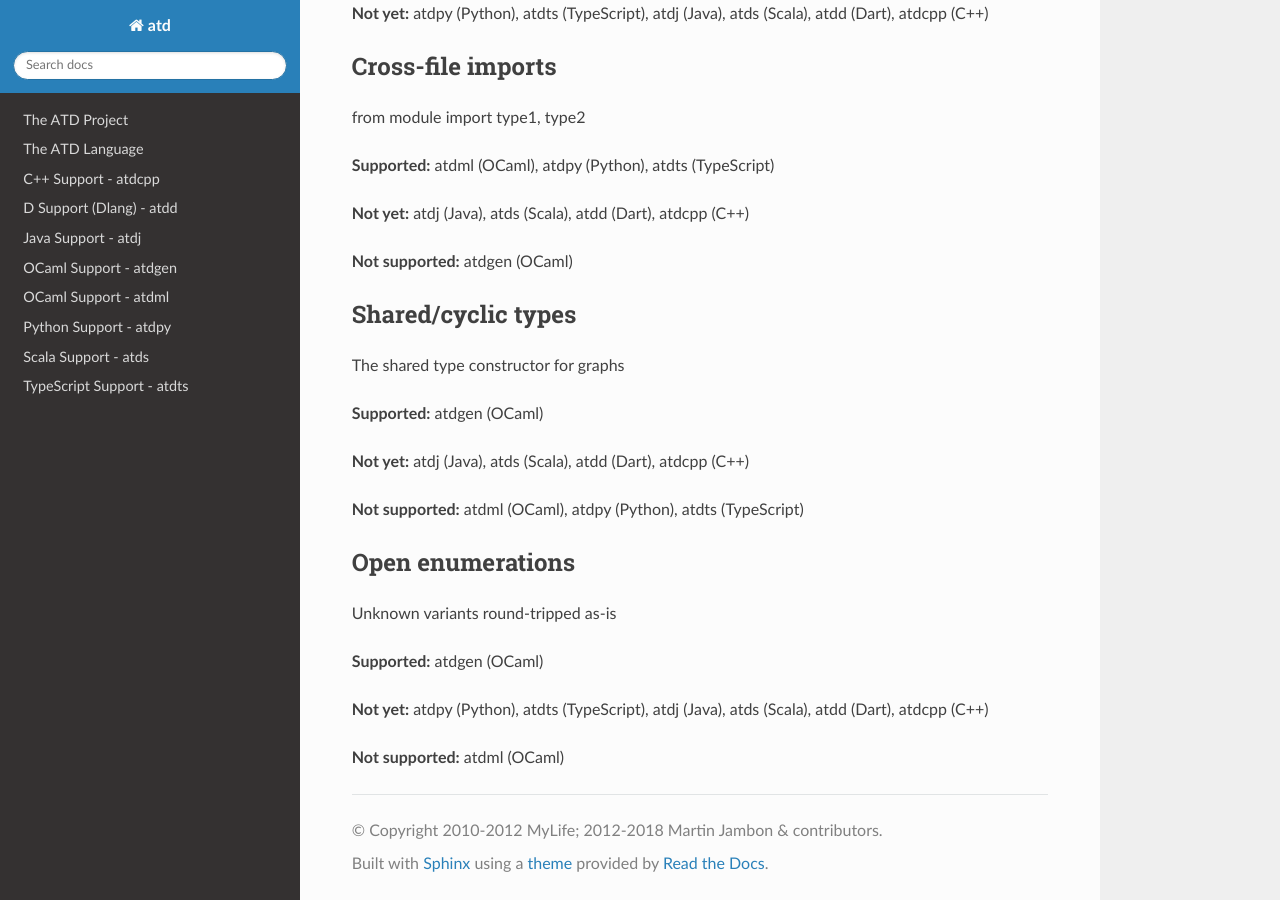
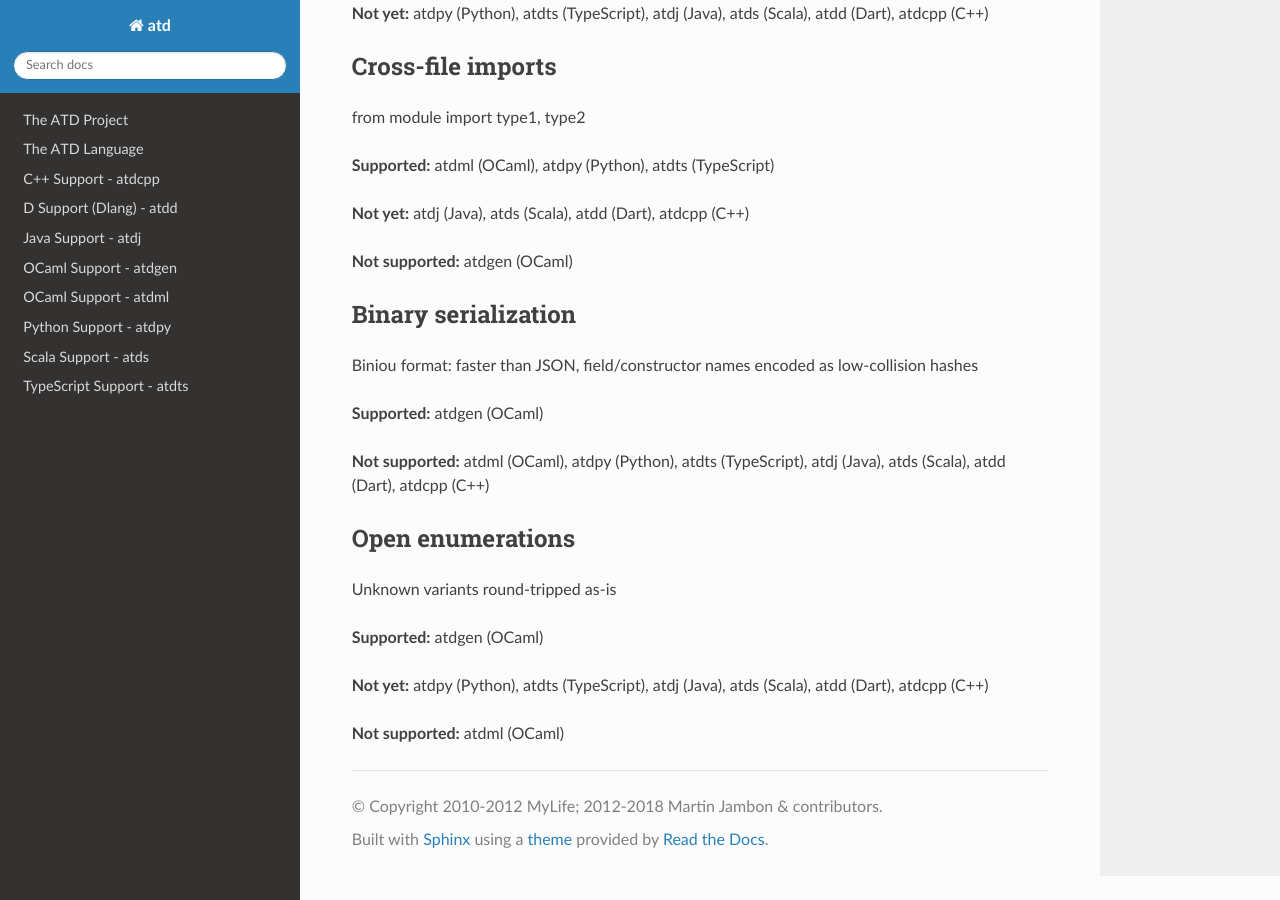
Before and after one commit to ahrefs/atd, a Sphinx documentation site: the page built from doc/support-matrix.rst, in a window 1280 px wide and 900 px high, scrolled down 3446 px. Built offline with Sphinx 7.4.7 and the Read the Docs theme 3.1.0, drawn with Linux system fonts in a browser that asks for light colours.

Commit message:
support-matrix: replace 'shared' with 'binary_serialization'
'shared' was specific to Biniou/OCaml and is no longer supported.
Replace it with 'binary_serialization' (Biniou format), supported
only by atdgen.

Co-Authored-By: Claude Sonnet 4.6 <noreply@anthropic.com>

```diff
--- a/doc/support-matrix.rst
+++ b/doc/support-matrix.rst
@@ -151,16 +151,14 @@ from module import type1, type2
 
 **Not supported:** atdgen (OCaml)
 
-Shared/cyclic types
-~~~~~~~~~~~~~~~~~~~
+Binary serialization
+~~~~~~~~~~~~~~~~~~~~
 
-The shared type constructor for graphs
+Biniou format: faster than JSON, field/constructor names encoded as low-collision hashes
 
 **Supported:** atdgen (OCaml)
 
-**Not yet:** atdj (Java), atds (Scala), atdd (Dart), atdcpp (C++)
-
-**Not supported:** atdml (OCaml), atdpy (Python), atdts (TypeScript)
+**Not supported:** atdml (OCaml), atdpy (Python), atdts (TypeScript), atdj (Java), atds (Scala), atdd (Dart), atdcpp (C++)
 
 Open enumerations
 ~~~~~~~~~~~~~~~~~
```
Also changed, not shown: 1 other file.
